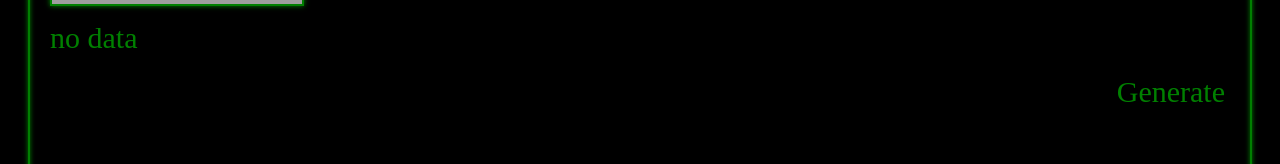
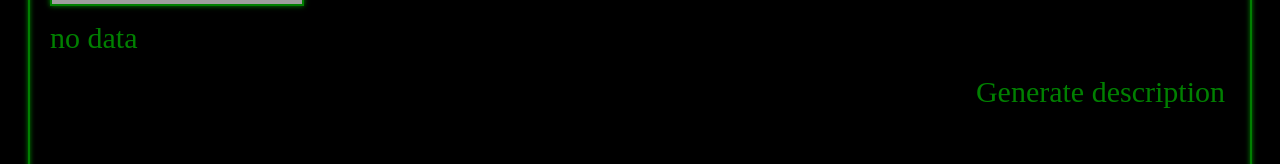
Before and after one commit to MaratSalakh/matrix_app, a Next.js app: page /profile in a window 1280 px wide. Shown: the part 381-545 px from the top of the page. Built offline with nearby package versions, Linux system fonts and the light colour scheme; no server answers; grey boxes are pictures that could not be loaded; a web font is replaced by a local one.

Commit message:
refactoring main page

```diff
--- a/src/app/(app)/profile/page.tsx
+++ b/src/app/(app)/profile/page.tsx
@@ -6,19 +6,18 @@ import Image from "next/image";
 import { TextUI } from "@/components/ui/TextUI/TextUI";
 import { usePostTextMutation } from "@/network/apiAI";
 import { peoples } from "@/data/data";
+import { LoaderUI } from "@/components/ui/Loader/Loader";
 
 export default function ProfilePage() {
   const currentPerson = peoples[0];
 
-  const [sendQuery, { data: queryData, isUninitialized }] =
+  const [sendQuery, { data: queryData, isUninitialized, isLoading }] =
     usePostTextMutation();
 
-  const query = (text: string) => {
-    sendQuery(text).then((res) => console.log(res));
-  };
-
-  const generate = () => {
-    query("write decription of young beautiful girl");
+  const query = () => {
+    sendQuery("write decription of young beautiful girl").then((res) =>
+      console.log(res)
+    );
   };
 
   return (
@@ -43,11 +42,17 @@ export default function ProfilePage() {
             </ul>
           }
         </div>
-        <TextUI>
-          {isUninitialized ? "no data" : queryData?.choices[0].message.content}
-        </TextUI>
-        <ButtonUI onClick={() => generate()} className={styles.generateButton}>
-          Generate
+        {isLoading ? (
+          <LoaderUI></LoaderUI>
+        ) : (
+          <TextUI>
+            {isUninitialized
+              ? "no data"
+              : queryData?.choices[0].message.content}
+          </TextUI>
+        )}
+        <ButtonUI onClick={query} className={styles.generateButton}>
+          Generate description
         </ButtonUI>
       </div>
     </div>
```
Also changed, not shown: src/app/(app)/database/page.tsx (+7 -2 lines).
